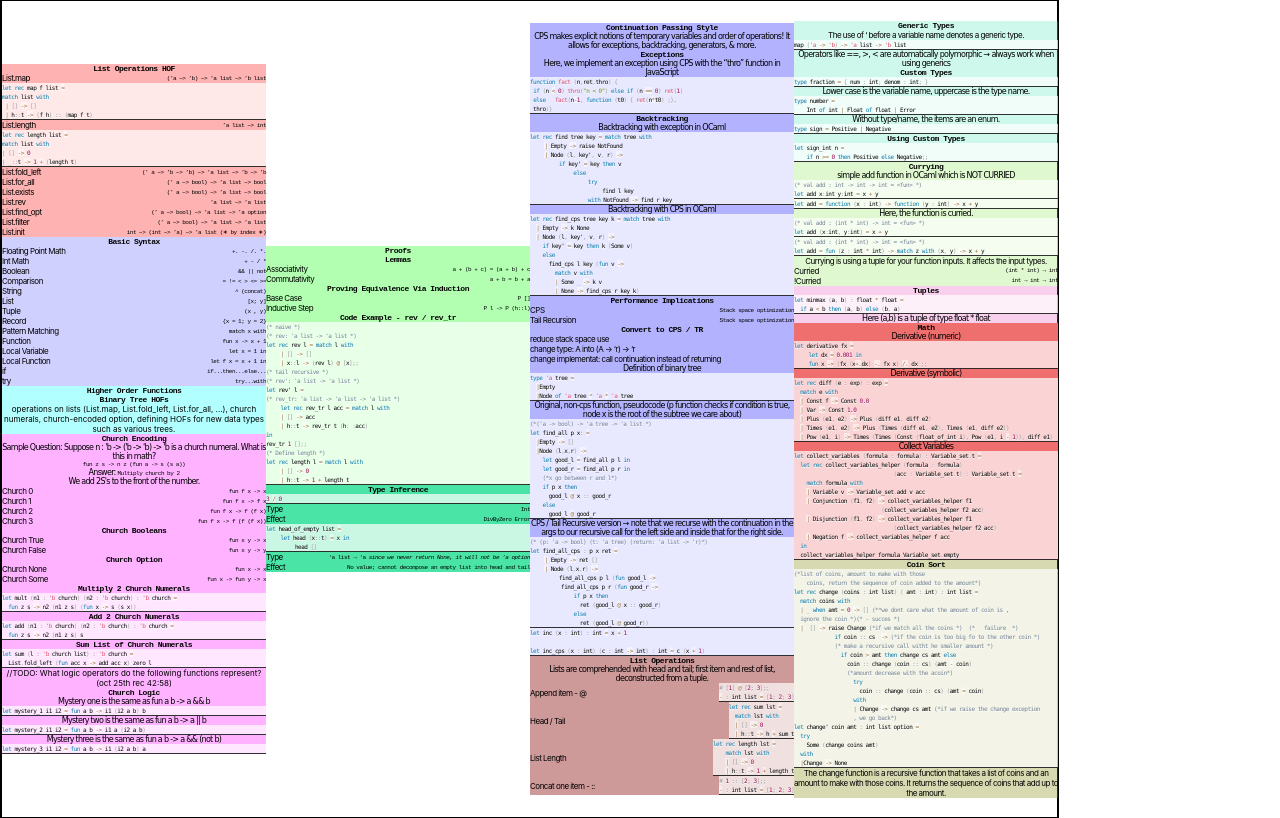
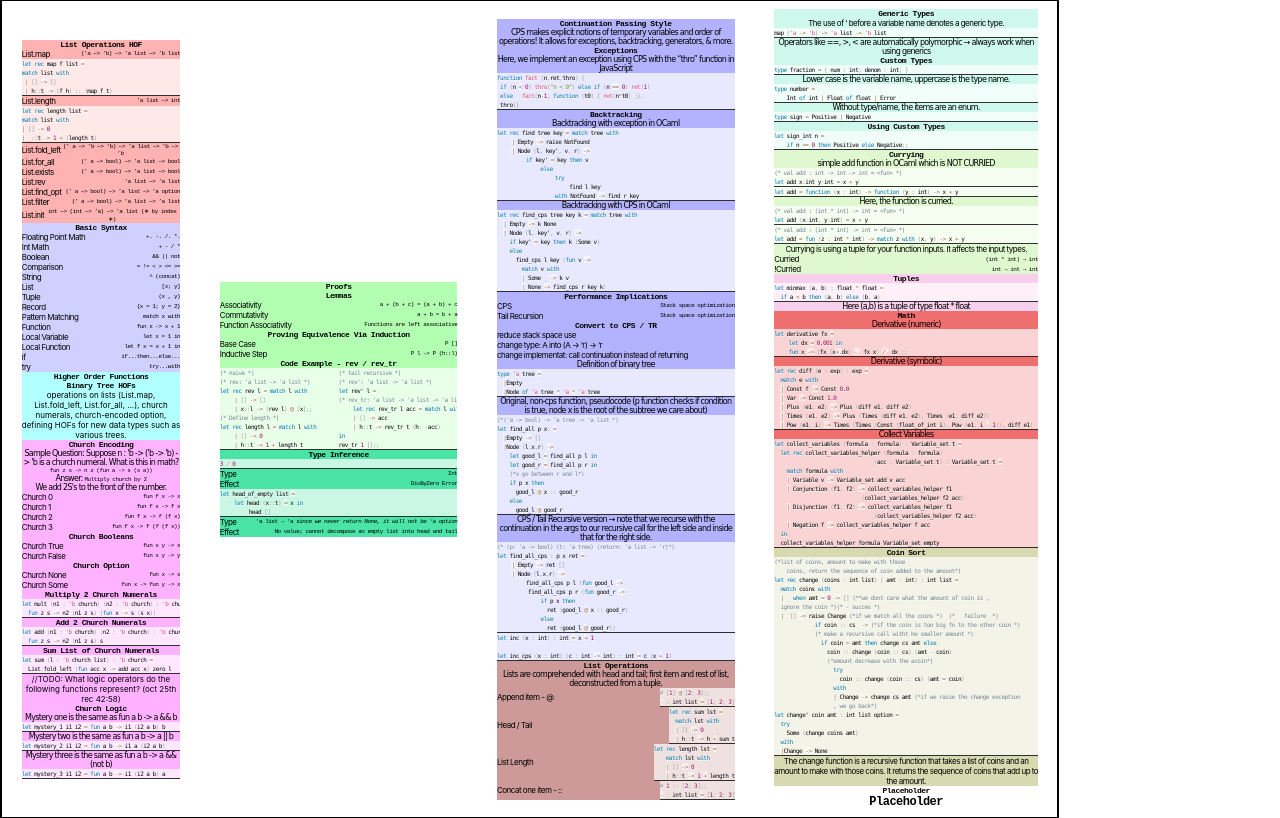
Before and after one commit to TheBigSasha/COMP302StudySheet, a React (Create React App) app: page / in a window 1280 px wide. Built offline with nearby package versions, Linux system fonts and the light colour scheme.

Commit message:
Optimize widths and heights for density

```diff
--- a/src/App.tsx
+++ b/src/App.tsx
@@ -232,6 +232,7 @@ const ProofTopic = <TopicCard title={"Proofs"} color="rgba(0,255,0,0.3)">
     <ul>
         <li><Pair item1={"Associativity"}>{`a + (b + c) = (a + b) + c`}</Pair></li>
         <li><Pair item1={"Commutativity"}>{`a + b = b + a`}</Pair></li>
+        <li><Pair item1={"Function Associativity"}>{`Functions are left associative`}</Pair></li>
     </ul>
     <h4>Proving Equivalence Via Induction</h4>
     <ul>
@@ -239,14 +240,21 @@ const ProofTopic = <TopicCard title={"Proofs"} color="rgba(0,255,0,0.3)">
         <li><Pair item1={"Inductive Step"}>{`P l -> P (h::l)`}</Pair></li>
     </ul>
     <h4>Code Example  - rev / rev_tr</h4>
-    <OCaml code=
-        {
-            `(* naive *)
+    <span className={"twoCol"}>
+          <OCaml code=
+                     {
+                         `(* naive *)
 (* rev: 'a list -> 'a list *)
 let rec rev l = match l with
 \t| [] -> []
 \t| x::l -> (rev l) @ [x];;
-(* tail recursive *)
+(* Define length *)
+let rec length l = match l with
+\t| [] -> 0
+\t| h::t -> 1 + length t`
+                     }
+          />
+        <OCaml code={`(* tail recursive *)
 (* rev': 'a list -> 'a list *)
 let rev' l =
 (* rev_tr: 'a list -> 'a list -> 'a list *)
@@ -254,13 +262,9 @@ let rev' l =
 \t| [] -> асс
 \t| h::t -> rev_tr t (h: :acc)
 in
-rev_tr 1 [];;
-(* Define length *)
-let rec length l = match l with
-\t| [] -> 0
-\t| h::t -> 1 + length t`
-        }
-    />
+rev_tr 1 [];;`} />
+    </span>
+
 </TopicCard>
 const HOFTopic = <TopicCard title={"Higher Order Functions"} color="rgba(0,255,255,0.3)">
     <h4>Binary Tree HOFs</h4>
@@ -443,19 +447,30 @@ const BasicSyntaxTopic = <TopicCard title={"Basic Syntax"} color="rgba(100,100,2
 function App() {
   return (
       <body>
+      <div className={"slimmerBoiColumn"}>
       {ListHOFTopic}
       {BasicSyntaxTopic}
       {HOFTopic}
       {ChurchTopic}
+      </div>
+      <div className={"slimBoiColumn"}>
       {ProofTopic}
       {TypeInferenceTopic}
+      </div>
+      <div className={"slimBoiColumn"}>
       {CPSTopic}
       {ListOperationsTopic}
+      </div>
       {TypesTopic}
       {CurryTopic}
       {TuplesTopic}
       {MathTopic}
       {CoinSort}
+      <div className={"slimmerBoiColumn"}>
+          <TopicCard title={"Placeholder"} color={"#ffffff"}>
+              <h1>Placeholder</h1>
+          </TopicCard>
+      </div>
       </body>
   );
 }
--- a/src/index.css
+++ b/src/index.css
@@ -60,6 +60,16 @@ h2 {
   height: min-content;
     width: calc(11in / var(--numcols));
 
+}
+
+.twoCol{
+    display: flex;
+    flex-direction: row;
+    justify-content: space-between;
+    align-items: center;
+    margin: 0;
+    padding: 0;
+    width: 100%;
 }
 
 strong {
@@ -161,3 +171,11 @@ pre {
   margin: 0;
     padding: 0;
 }
+
+.slimmerBoiColumn > .topic-card{
+    width: calc(11in / var(--numcols) * 0.6);
+}
+
+.slimBoiColumn > .topic-card{
+    width: calc(11in / var(--numcols) * 0.9);
+}
```
